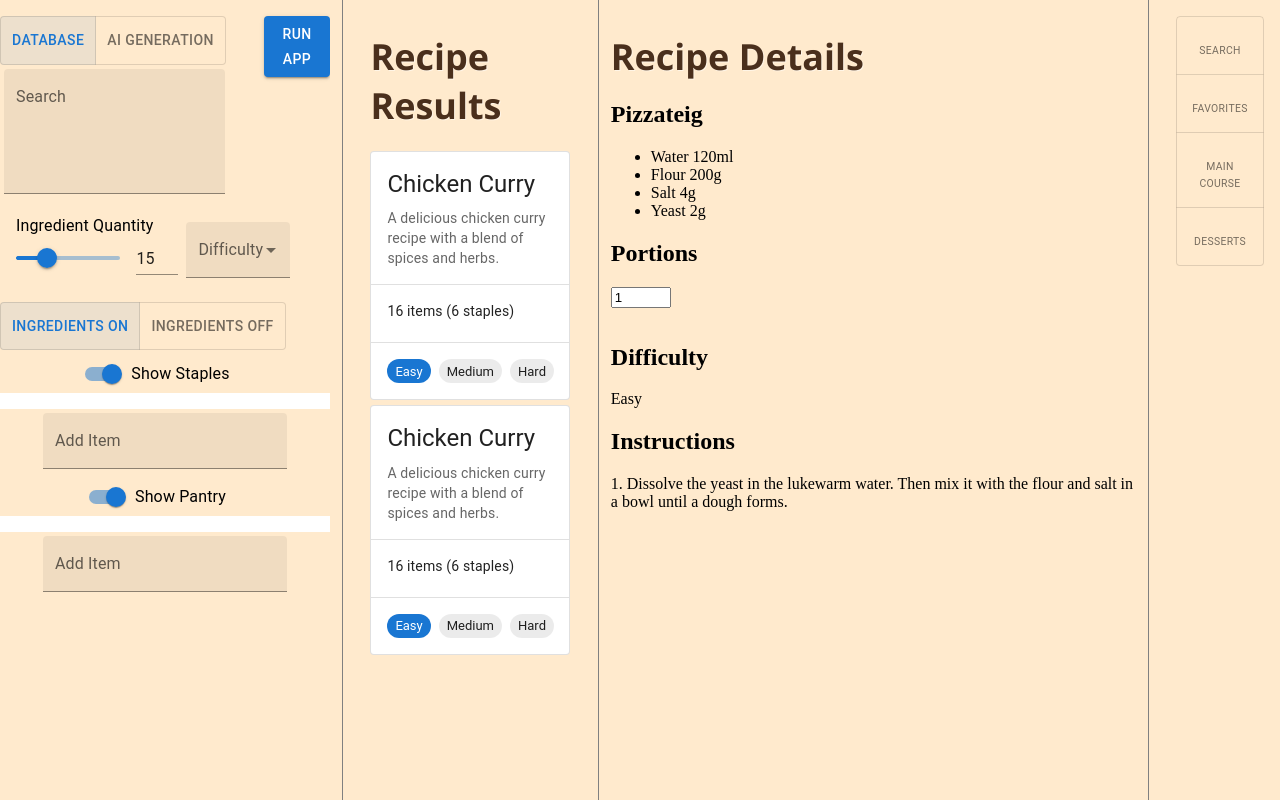
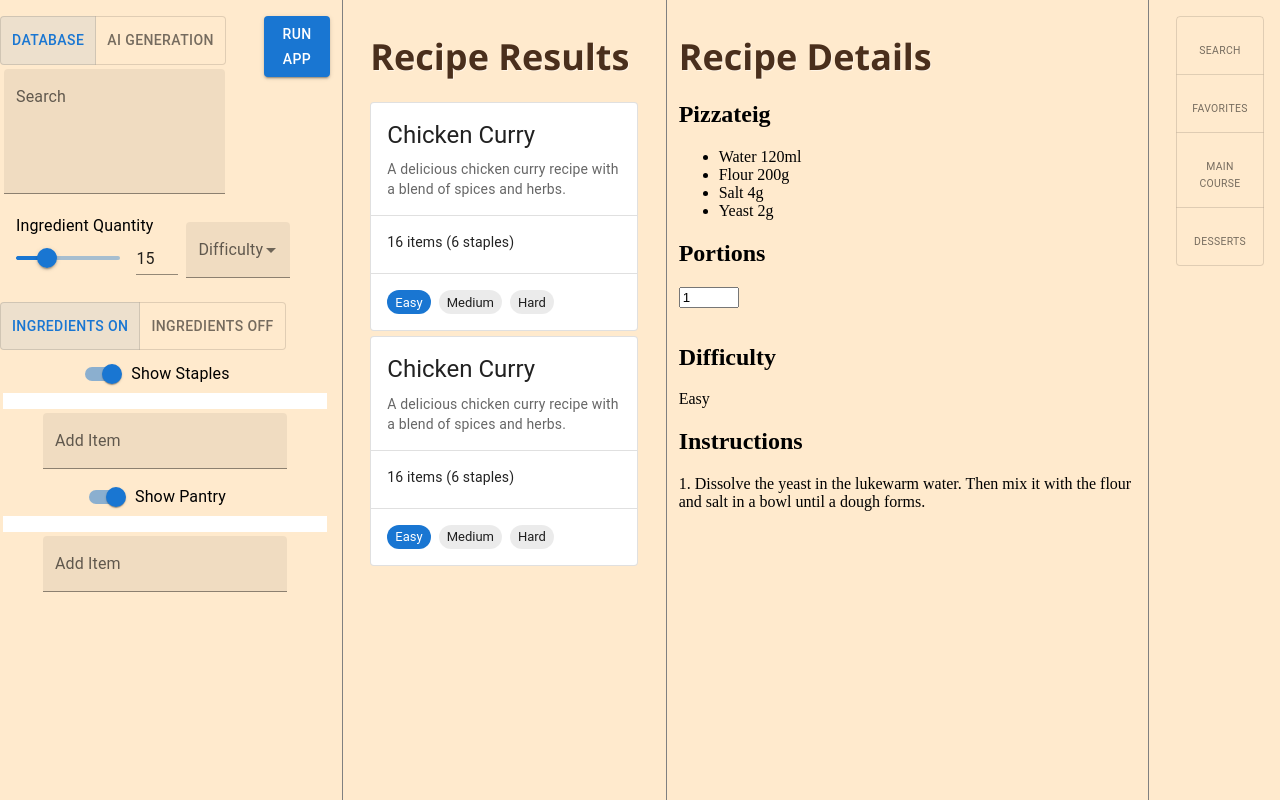
Before and after one commit to den-jdot/RecipeFinder, a React (Vite) app in the folder client/: page / in a window 1280 px wide. Built offline with nearby package versions, Linux system fonts and the light colour scheme; some icons are missing.

Commit message:
commit API inclusion

```diff
--- a/client/package.json
+++ b/client/package.json
@@ -14,6 +14,7 @@
     "@emotion/styled": "^11.14.1",
     "@mui/icons-material": "^7.2.0",
     "@mui/material": "^7.2.0",
+    "axios": "^1.10.0",
     "react": "^19.1.0",
     "react-dom": "^19.1.0"
   },
--- a/client/src/App.css
+++ b/client/src/App.css
@@ -17,7 +17,6 @@ html, body {
   width:0.5px;
 }
 
-.FilterArea,
 .ResultArea,
 .FavoritesArea {
   overflow-y:auto;
@@ -36,10 +35,15 @@ html, body {
   width: 330px;
   min-width: 330px;
   padding-top: 1rem;
+  height: 100vh;
+  min-height: 0;
+  display:flex;
+  flex-direction: column;
 }
 
 .ResultArea {
   width: 300px;
+  min-width: 300px;
   height: 100vh;
   overflow-y: auto;
   padding: 1rem;
@@ -91,9 +95,10 @@ html, body {
   display: flex;
   flex-direction: column;
   align-items: center;
-  justify-content: center;
-  width: 100%;
-  height: 100%;
+  justify-content:flex-start;
+  width: auto;
+  height: auto;
+  overflow-y:auto;
   /* border: 1px solid red; */
 }
 
--- a/client/src/components/FilterArea/FilterArea.jsx
+++ b/client/src/components/FilterArea/FilterArea.jsx
@@ -43,9 +43,7 @@ return (
 
         </div>
 
-        <div className="FilterAreaPantry">
-            <IngredientsToggle></IngredientsToggle>
-        </div>
+        <IngredientsToggle></IngredientsToggle>
 
         <div className="IngredientsArea">
 
--- a/client/src/components/FilterArea/FilterAreaButtons/GenButton.jsx
+++ b/client/src/components/FilterArea/FilterAreaButtons/GenButton.jsx
@@ -1,11 +1,12 @@
 import * as React from 'react';
 import Button from '@mui/material/Button';
 import Stack from '@mui/material/Stack';
+import axios from 'axios';
 
 export default function GenButton({pantry}) {
 
   const handleQuery = () => {
-  let query = '<url>?ingredients=';
+  let query = 'ingredients=';
 
   pantry.forEach((item, index) => {
     if (index === 0) {
@@ -15,13 +16,28 @@ export default function GenButton({pantry}) {
     }
   });
 
-  const url = `${query}`;
+  const url = `https://api.spoonacular.com/recipes/findByIngredients?apiKey=e7330c2aa0b44eb0aa51874ed4bcd670&${query}`;
   console.log(url);
+  return url;
   };
+
+  const getRecipes = async () => {
+    const config = {
+     url: handleQuery(),
+     method: "get",
+    };
+    try {
+      const response = await axios(config);
+      console.log(response);
+      console.log(response.data);
+    } catch (error) {
+      console.error("Error fetching recipes:", error);
+    }
+  }
 
   return (
     <Stack className="GenButton" direction="row" spacing={2}>
-      <Button variant="contained" onClick={handleQuery}>Run App</Button>
+      <Button variant="contained" onClick={getRecipes}>Run App</Button>
 
     </Stack>
   );
--- a/client/src/components/FilterArea/PantryList/PantryList.jsx
+++ b/client/src/components/FilterArea/PantryList/PantryList.jsx
@@ -30,7 +30,7 @@ export default function PantryList({pantry, setPantry}) {
   };
 
   return (
-    <List sx={{ width: '100%', maxWidth: 360, bgcolor: 'background.paper' }}>
+    <List sx={{ width: '98%', maxWidth: 360, bgcolor: 'background.paper' }}>
       {pantry.map((value, index) => {
         const labelId = `checkbox-list-label-${value}`;
 
--- a/client/src/components/FilterArea/StapleList/StapleList.jsx
+++ b/client/src/components/FilterArea/StapleList/StapleList.jsx
@@ -16,7 +16,7 @@ const handleDelete = (stapleToRemove) => {
   };
 
   return (
-    <List sx={{ width: '100%', maxWidth: 360, bgcolor: 'background.paper' }}>
+    <List sx={{ width: '98%', maxWidth: 360, bgcolor: 'background.paper' }}>
       {staples.map((value, index) => {
         const labelId = `checkbox-list-label-${value}`;
 
```
Also changed, not shown: client/src/components/ResultArea/ResultItem.jsx (+10 -0 lines), 1 other file (tests, documents, lock files or other folders).
